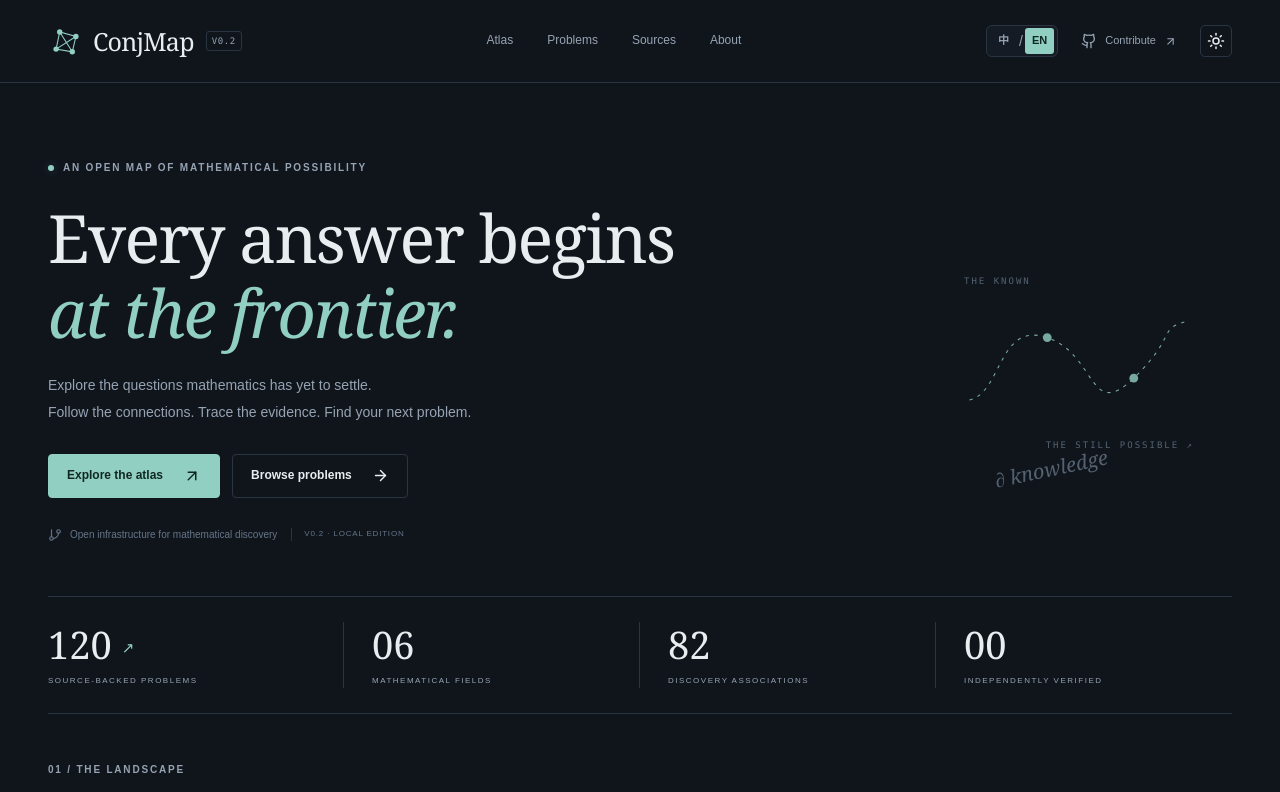
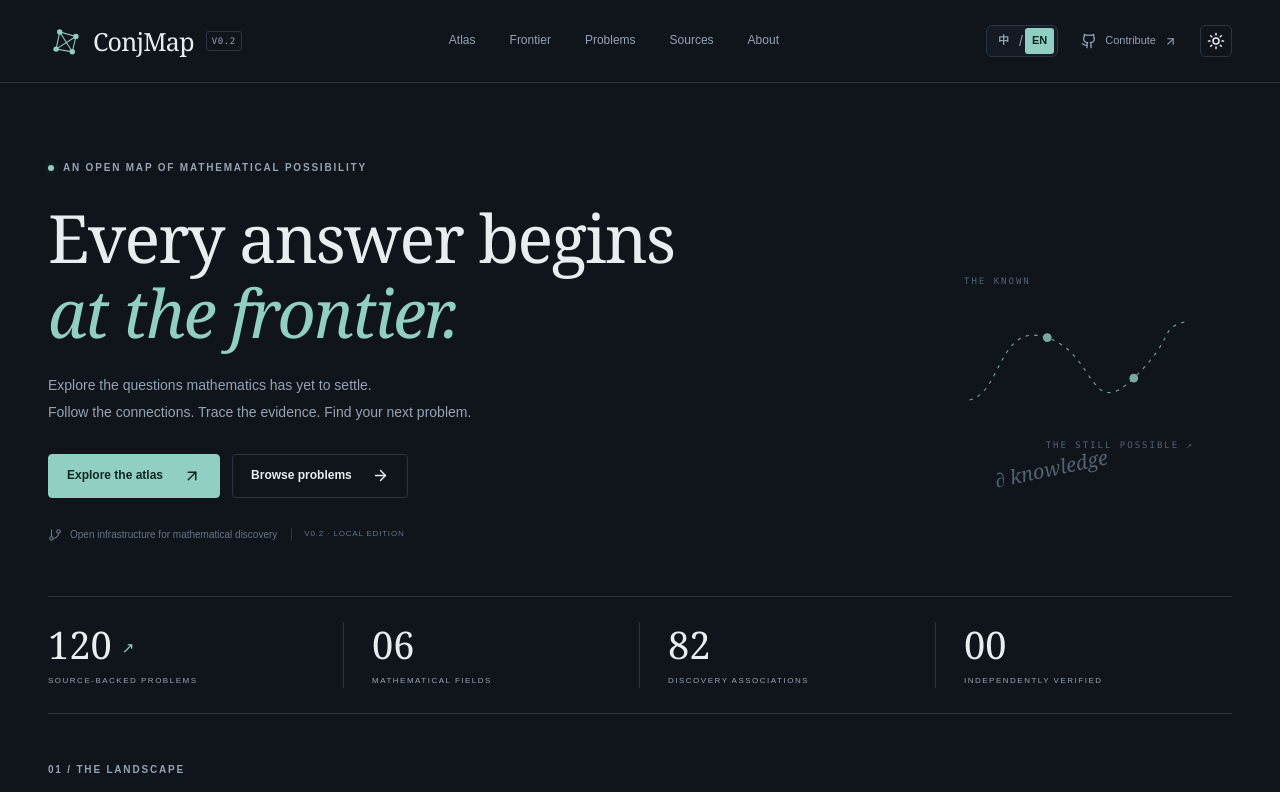
Before and after one commit to RanchoTao/ConjMap, a Next.js app: page / in a window 1280 px wide. Shown: the top 792 px of the page. Built offline with nearby package versions, Linux system fonts and the light colour scheme.

Commit message:
feat(v0.3): add open frontier navigation

```diff
--- a/src/components/shell.tsx
+++ b/src/components/shell.tsx
@@ -57,6 +57,7 @@ export function Header() {
         <nav aria-label="Main navigation">
           {[
             ['/atlas', 'Atlas'],
+            ['/frontier', 'Frontier'],
             ['/problems', 'Problems'],
             ['/sources', 'Sources'],
             ['/about', 'About'],
```
